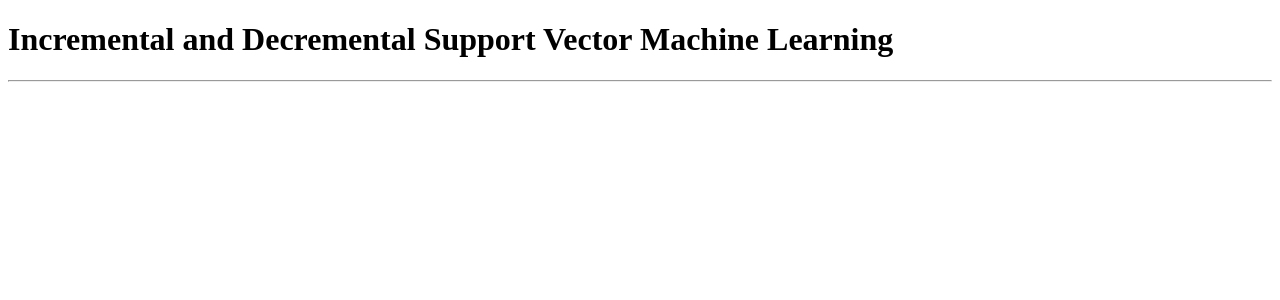
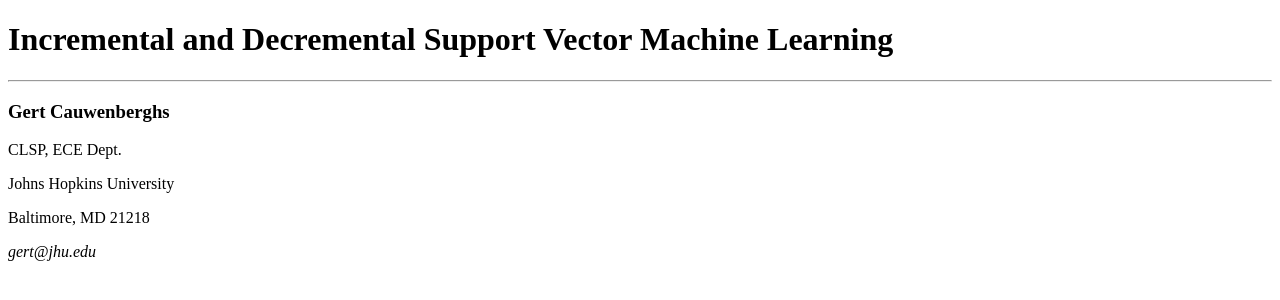
Before and after one commit to simla04/42_live_paper, a plain HTML site: page index.html in a window 1280 px wide. Drawn offline with Linux system fonts and the light colour scheme.

Commit message:
completato section

```diff
--- a/index.html
+++ b/index.html
@@ -16,7 +16,31 @@
    </header>
     <!-- /site header -->
 
-    <main></main>
+    <main>
+        <!-- Author sector -->
+        <section>
+            <h3>Gert Cauwenberghs</h3>
+
+            <p>CLSP, ECE Dept.</p>
+            <p>Johns Hopkins University</p>
+            <p>Baltimore, MD 21218</p>
+            <p><em>gert@jhu.edu</em> </p>
+
+
+           <!--  <p>
+                CLSP, ECE Dept. <br>
+                Johns Hopkins University <br>
+                Baltimore, MD 21218 <br>
+                <em>gert@jhu.edu</em>
+            </p>
+ -->
+        </section>
+       <!--  /Author section -->
+
+       <!-- Abstract -->
+       <!-- /Abstract -->
+
+    </main>
 
     <footer></footer>
 </body>
```
